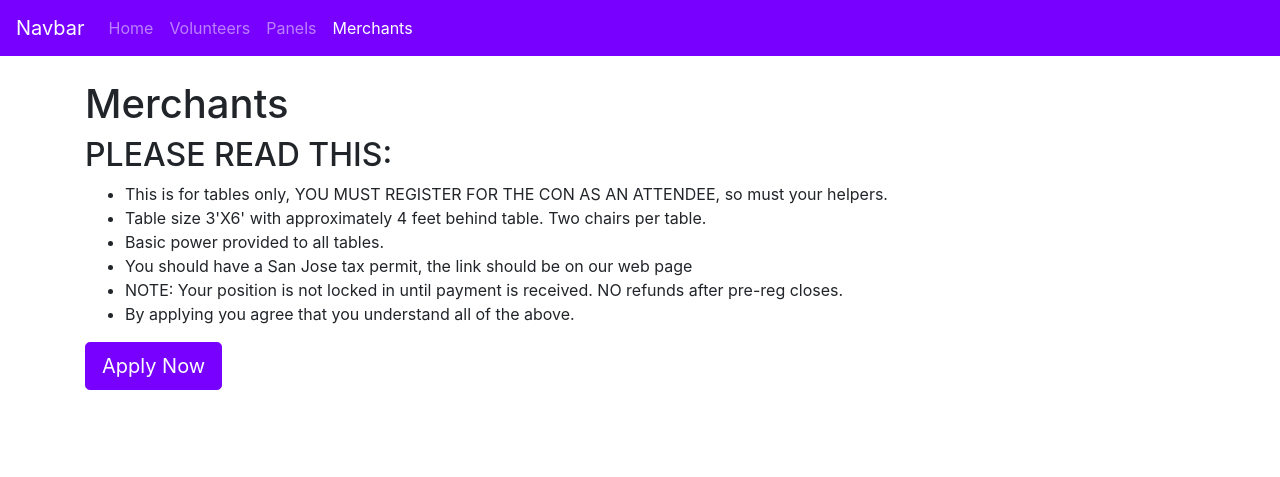
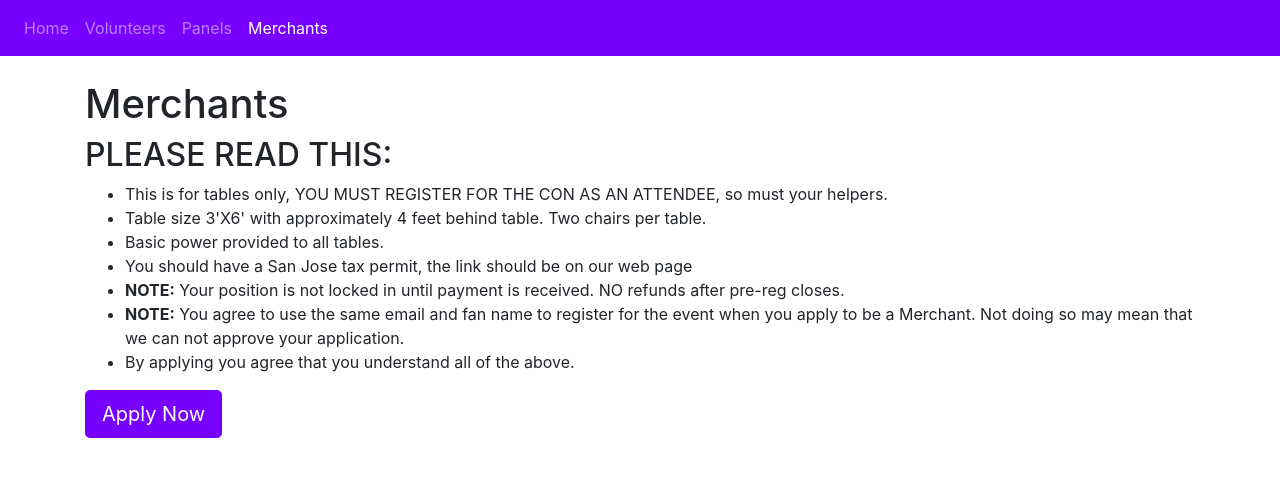
Before and after one commit to pacanthro/paw_apply, a Django app: page /merchants/ in a window 1280 px wide. Shown: the top 477 px of the page. Run offline with Django 3.2, Linux system fonts and the light colour scheme; some libraries are stand-ins or nearby versions.

Commit message:
Updated Policies
Updated polocies to make sure we included a bit about using the same email and fan name for reg as your application.

```diff
--- a/merchants/templates/merchants.html
+++ b/merchants/templates/merchants.html
@@ -6,11 +6,18 @@
 <h1>Merchants</h1>
 <h2 class="text-uppercase">please read this:</h2>
 <ul>
-  <li>This is for tables only, YOU MUST REGISTER FOR THE CON AS AN ATTENDEE, so must your helpers.</li>
-  <li>Table size 3'X6' with approximately 4 feet behind table. Two chairs per table.</li>
+  <li>This is for tables only, YOU MUST REGISTER FOR THE CON AS AN ATTENDEE, so
+      must your helpers.</li>
+  <li>Table size 3'X6' with approximately 4 feet behind table. Two chairs per
+      table.</li>
   <li>Basic power provided to all tables.</li>
-  <li>You should have a San Jose tax permit,  the link should be on our web page</li>
-  <li>NOTE: Your position is not locked in until payment is received. NO refunds after pre-reg closes.</li>
+  <li>You should have a San Jose tax permit,  the link should be on our web
+      page</li>
+  <li><b>NOTE:</b> Your position is not locked in until payment is received. NO refunds
+      after pre-reg closes.</li>
+  <li><b>NOTE:</b> You agree to use the same email and fan name to register for the
+    event when you apply to be a Merchant. Not doing so may mean that we can not
+    approve your application.</li>
   <li>By applying you agree that you understand all of the above.</li>
 </ul>
 <a href="{% url 'merchants:apply' %}" class="btn btn-primary btn-lg">Apply Now</a>
--- a/panels/templates/panels.html
+++ b/panels/templates/panels.html
@@ -23,6 +23,9 @@
       panel may result in disqualification to host a panel in the future.</li>
   <li>Failure to abide by the rules may lead to anything from the early shutdown
       of your panel to ejection from the event depending on severity.</li>
+  <li><b>NOTE:</b> You agree to use the same email and fan name to register for the
+      event when you apply to be host a Panel. Not doing so may mean that we can
+      not approve your application.</li>
   <li>By applying you agree that you understand all of the above.</li>
 </ul>
 <a href="{% url 'panels:apply' %}" class="btn btn-primary btn-lg">Apply Now</a>
--- a/templates/base.html
+++ b/templates/base.html
@@ -28,7 +28,7 @@
 </head>
 <body>
   <nav class="navbar navbar-expand-md navbar-dark bg-primary fixed-top">
-    <a class="navbar-brand" href="#">Navbar</a>
+    <!--<a class="navbar-brand" href="#">Navbar</a>-->
     <button class="navbar-toggler" type="button" data-toggle="collapse" data-target="#navbarsExampleDefault" aria-controls="navbarsExampleDefault" aria-expanded="false" aria-label="Toggle navigation">
       <span class="navbar-toggler-icon"></span>
     </button>
--- a/volunteers/templates/volunteers.html
+++ b/volunteers/templates/volunteers.html
@@ -12,6 +12,9 @@
   <li>All members MUST sign in & sign out each shift at Con Ops. Failure to do so will result in forfeiture of those hours worked.</li>
   <li>Hours worked for loading-in or loading-out count as double time (i.e. 2 hours worked = 4 hours).</li>
   <li>Free membership is valid for a regular attendance level in the following year.</li>
+  <li><b>NOTE:</b> You agree to use the same email and fan name to register for the
+    event when you apply to be a Volunteer. Not doing so may mean that we can not
+    approve your application.</li>
   <li>By applying you agree that you understand all of the above.</li>
 </ul>
 <a href="{% url 'volunteers:apply' %}" class="btn btn-primary btn-lg">Apply Now</a>
```
